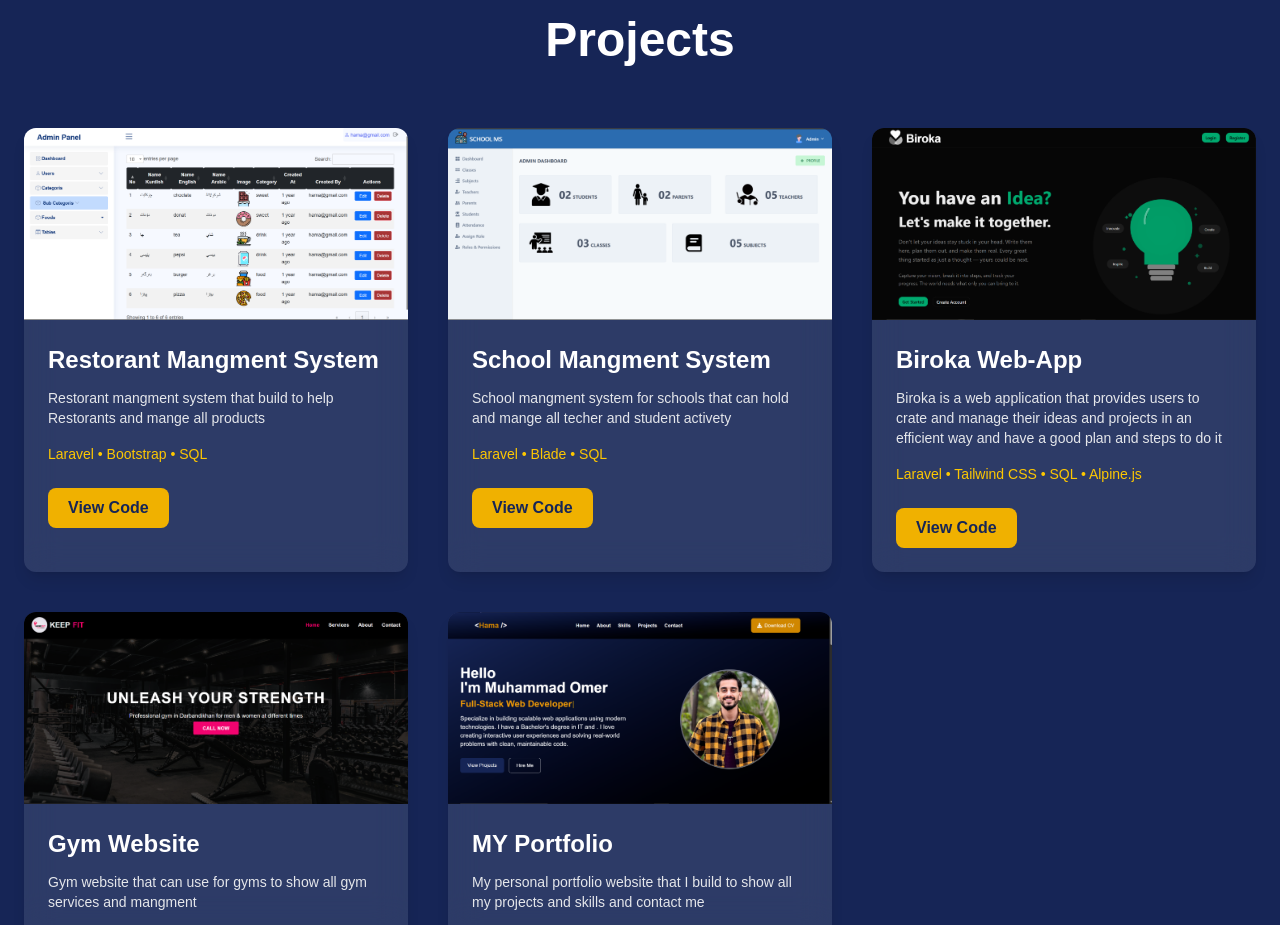
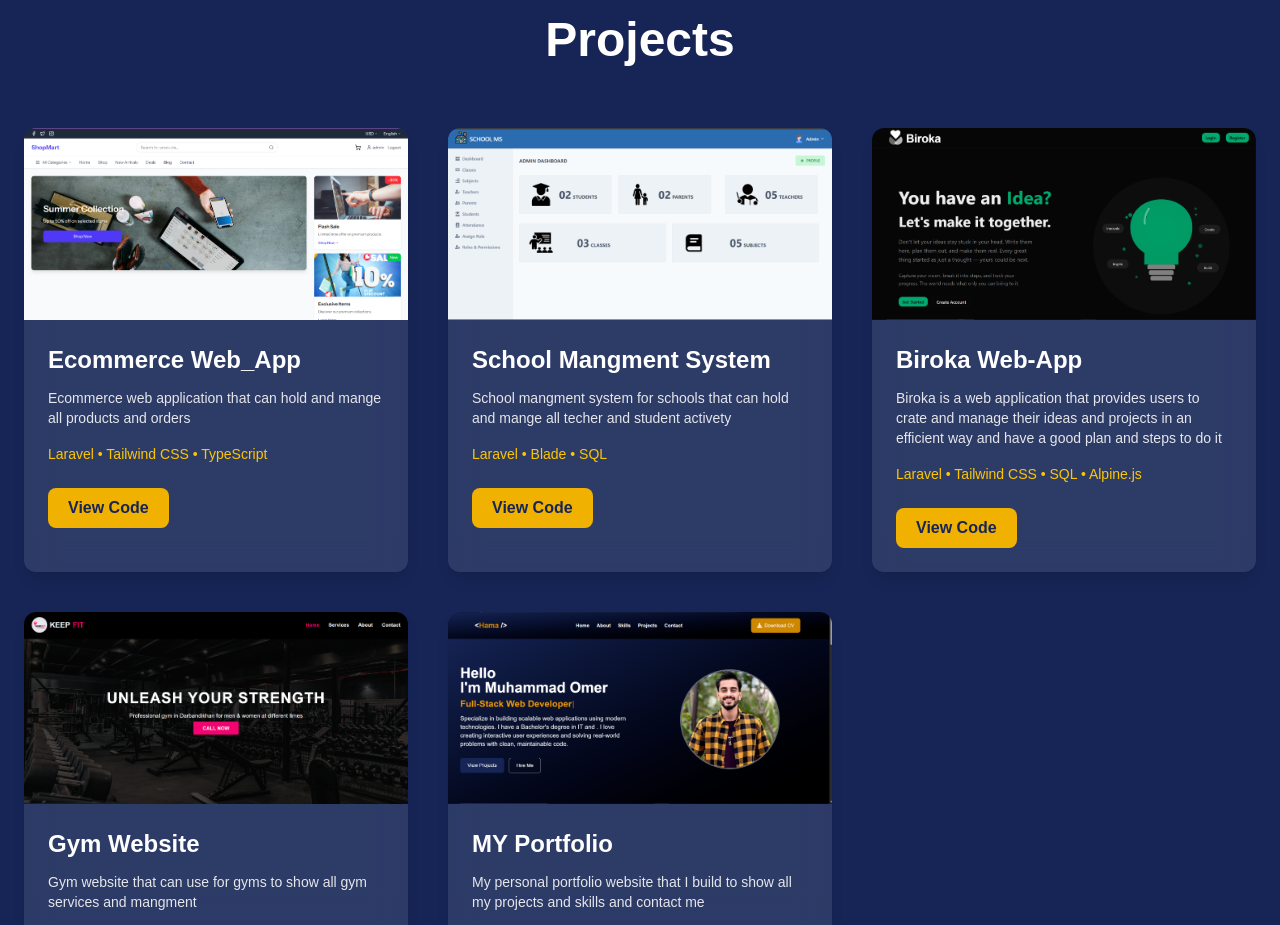
Before and after one commit to hamaomer-max/My-Protofilo-, a React (Vite) app: page / in a window 1280 px wide. Shown: the part 2460-3385 px from the top of the page. Built offline with nearby package versions, Linux system fonts and the light colour scheme.

Commit message:
updating projects

```diff
--- a/index.html
+++ b/index.html
@@ -4,7 +4,7 @@
     <meta charset="UTF-8" />
     <link rel="icon" type="image/svg+xml" href="/vite.svg" />
     <meta name="viewport" content="width=device-width, initial-scale=1.0" />
-    <title>protofilo</title>
+    <title>Hama_omer</title>
   </head>
   <body>
     <div id="root"></div>
--- a/src/projects.js
+++ b/src/projects.js
@@ -1,10 +1,10 @@
 const projects = [
   {
-    title: "Restorant Mangment System",
-    description: "Restorant mangment system that build to help Restorants and mange all products",
-    tech: "Laravel • Bootstrap • SQL",
-    image: "/images/project1.png",
-    github: "https://github.com/hamaomer-max/Resturant_Mangment_System",
+    title: "Ecommerce Web_App",
+    description: "Ecommerce web application that can hold and mange all products and orders",
+    tech: "Laravel • Tailwind CSS • TypeScript",
+    image: "/images/project6.png",
+    github: "https://github.com/hamaomer-max/E_commerse-web-app-",
   },
   {
     title: "School Mangment System",
```
Also changed, not shown: public/images/project6.png (added).
